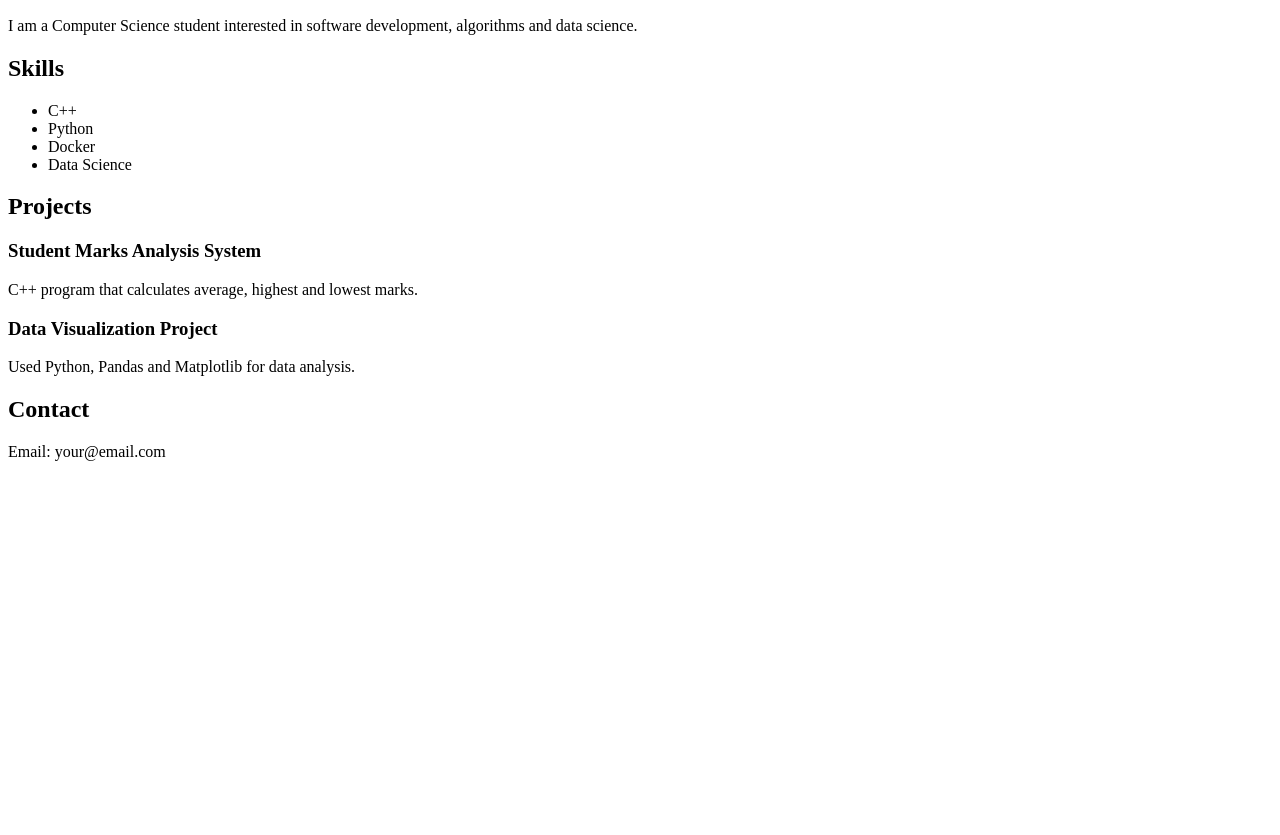
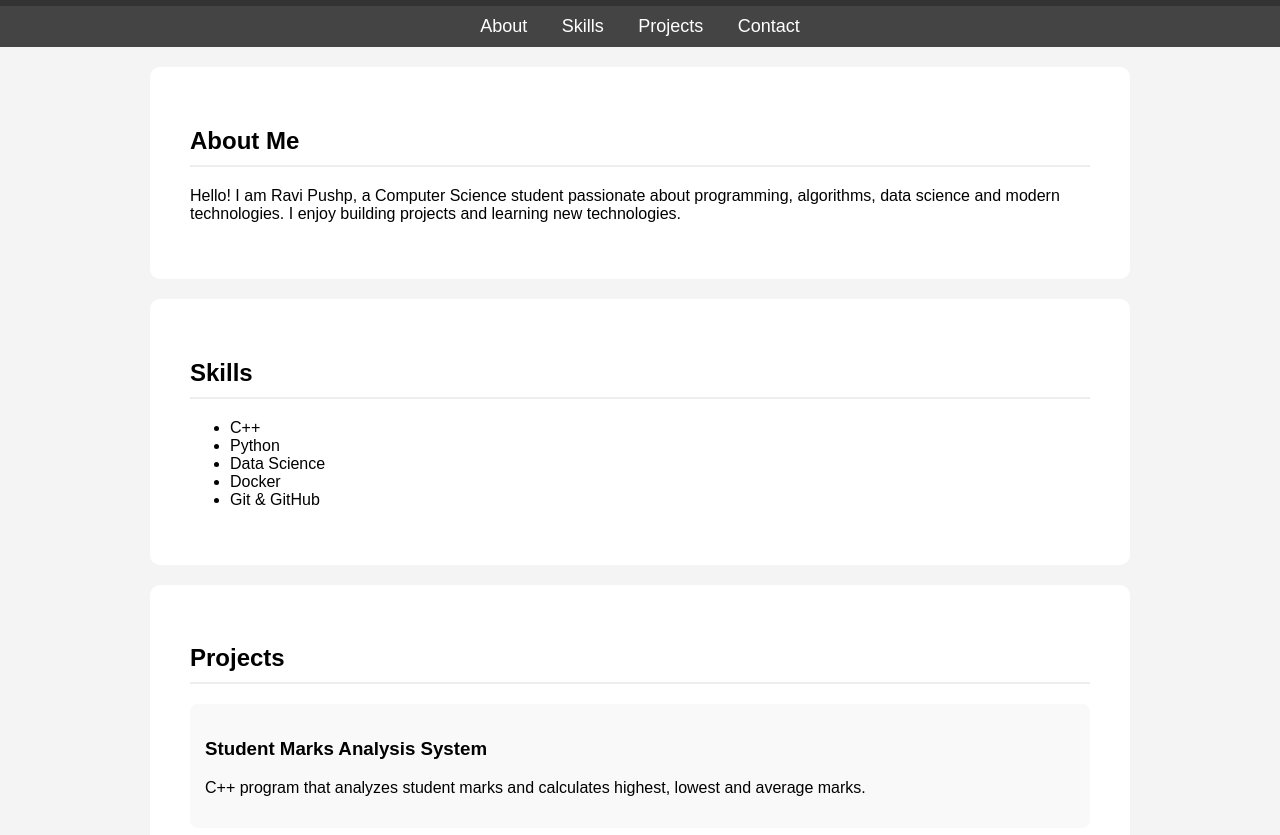
Before and after one commit to ravipushp/ravipushp.github.io, a plain HTML site: page index.html in a window 1280 px wide. Shown: the part 148-983 px from the top of the page. Before the commit the page ends 800 px from the top, so only its background shows below. Drawn offline with Linux system fonts and the light colour scheme.

Commit message:
Update index.html

```diff
--- a/index.html
+++ b/index.html
@@ -1,35 +1,135 @@
 <!DOCTYPE html>
 <html>
 <head>
-<title>Ravi Pushp Portfolio</title>
+<title>Ravi Pushp | Portfolio</title>
+
+<style>
+
+body{
+font-family: Arial;
+margin:0;
+background:#f4f4f4;
+}
+
+header{
+background:#333;
+color:white;
+padding:20px;
+text-align:center;
+}
+
+nav{
+background:#444;
+padding:10px;
+text-align:center;
+}
+
+nav a{
+color:white;
+margin:15px;
+text-decoration:none;
+font-size:18px;
+}
+
+section{
+padding:40px;
+max-width:900px;
+margin:auto;
+background:white;
+margin-top:20px;
+border-radius:10px;
+}
+
+h2{
+border-bottom:2px solid #eee;
+padding-bottom:10px;
+}
+
+.project{
+background:#f9f9f9;
+padding:15px;
+margin-top:10px;
+border-radius:8px;
+}
+
+footer{
+text-align:center;
+padding:20px;
+margin-top:20px;
+background:#333;
+color:white;
+}
+
+</style>
 </head>
 
 <body>
 
+<header>
 <h1>Ravi Pushp</h1>
 <p>B.Tech Computer Science Student</p>
+</header>
 
+<nav>
+<a href="#about">About</a>
+<a href="#skills">Skills</a>
+<a href="#projects">Projects</a>
+<a href="#contact">Contact</a>
+</nav>
+
+<section id="about">
 <h2>About Me</h2>
-<p>I am a Computer Science student interested in software development, algorithms and data science.</p>
+<p>
+Hello! I am Ravi Pushp, a Computer Science student passionate about programming, algorithms, data science and modern technologies. I enjoy building projects and learning new technologies.
+</p>
+</section>
 
+<section id="skills">
 <h2>Skills</h2>
+
 <ul>
 <li>C++</li>
 <li>Python</li>
+<li>Data Science</li>
 <li>Docker</li>
-<li>Data Science</li>
+<li>Git & GitHub</li>
 </ul>
+
+</section>
+
+<section id="projects">
 
 <h2>Projects</h2>
 
+<div class="project">
 <h3>Student Marks Analysis System</h3>
-<p>C++ program that calculates average, highest and lowest marks.</p>
+<p>C++ program that analyzes student marks and calculates highest, lowest and average marks.</p>
+</div>
 
+<div class="project">
 <h3>Data Visualization Project</h3>
-<p>Used Python, Pandas and Matplotlib for data analysis.</p>
+<p>Used Python, Pandas and Matplotlib to analyze and visualize data.</p>
+</div>
+
+<div class="project">
+<h3>Docker Container Deployment</h3>
+<p>Created Docker containers and deployed applications.</p>
+</div>
+
+</section>
+
+<section id="contact">
 
 <h2>Contact</h2>
+
 <p>Email: your@email.com</p>
+<p>GitHub: https://github.com/ravipushp</p>
+
+</section>
+
+<footer>
+<p>© 2026 Ravi Pushp Portfolio</p>
+</footer>
 
 </body>
 </html>
```
